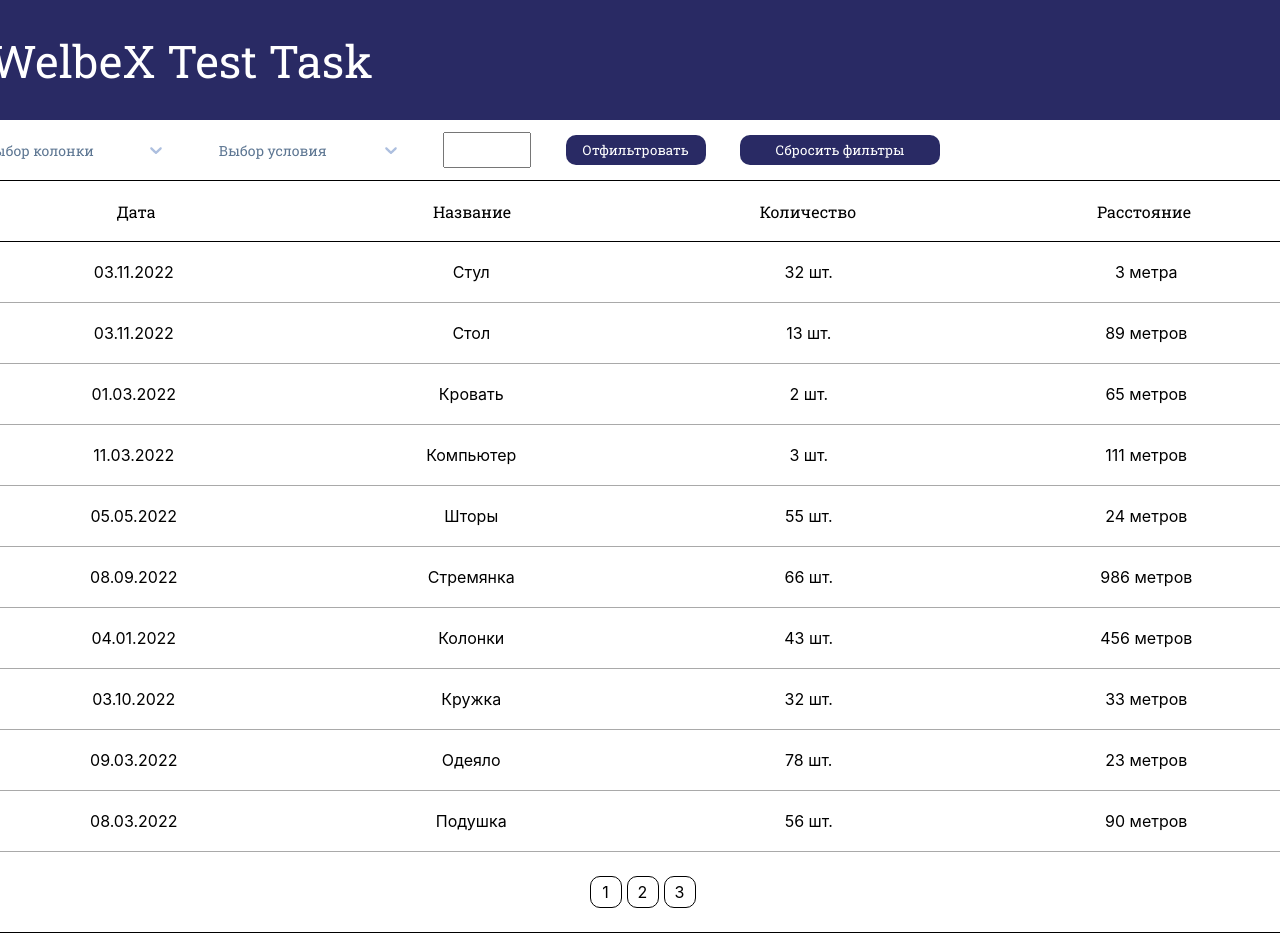
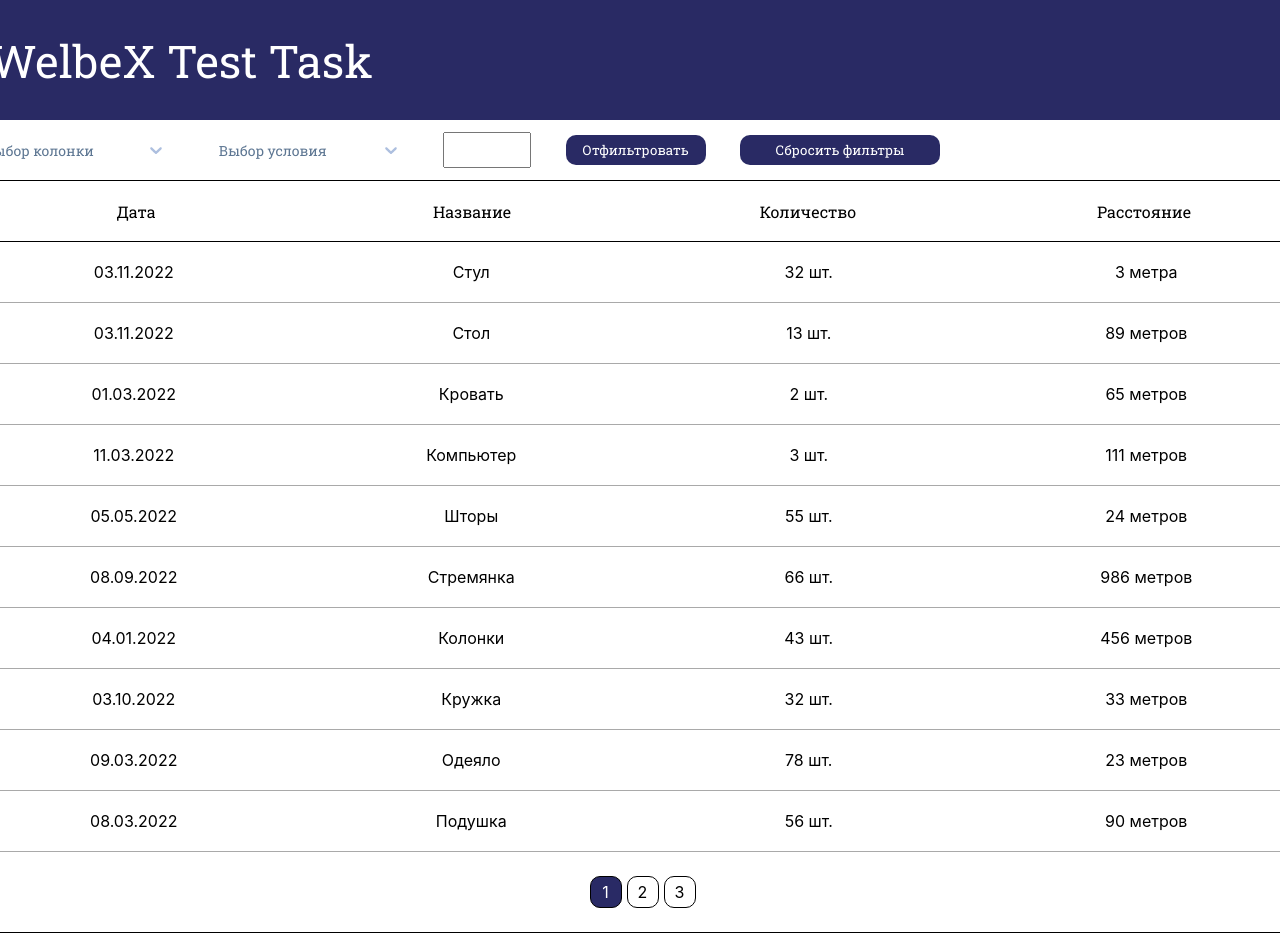
Before and after one commit to Monchusay/WelbeX-test-task, a React (Create React App) app: page / in a window 1280 px wide. Shown: the top 933 px of the page. Built offline with nearby package versions, Linux system fonts and the light colour scheme.

Commit message:
Completed

```diff
--- a/src/Components/GoodsList/GoodsList.js
+++ b/src/Components/GoodsList/GoodsList.js
@@ -33,6 +33,7 @@ const GoodsList = (props) => {
         goodsPerPage={goodsPerPage}
         totalGoods={props.goods.length}
         paginate={paginate}
+        currentPage={currentPage}
       />
     </div>
   );
--- a/src/Components/GoodsList/Pagination/Pagination.js
+++ b/src/Components/GoodsList/Pagination/Pagination.js
@@ -1,16 +1,21 @@
-import React from 'react';
-import style from "./Pagination.module.css"
+import React from "react";
+import style from "./Pagination.module.css";
 
-const Pagination = ({goodsPerPage, totalGoods, paginate}) => {
-
+const Pagination = ({ goodsPerPage, totalGoods, paginate, currentPage }) => {
   const pageNumbers = [];
-    for (let i=1 ; i <= Math.ceil(totalGoods / goodsPerPage); i++) {
-        pageNumbers.push(i)
+  for (let i = 1; i <= Math.ceil(totalGoods / goodsPerPage); i++) {
+    pageNumbers.push(i);
   }
   return (
     <div className={style.Pagination}>
       {pageNumbers.map((number) => (
-                <span onClick={()=> paginate(number)} key={number} className={style.PageNumber}>
+        <span
+          onClick={() => paginate(number)}
+          key={number}
+          className={
+            number === currentPage ? style.ActivePageNumber : style.PageNumber
+          }
+        >
           {number}
         </span>
       ))}
--- a/src/Components/GoodsList/Pagination/Pagination.module.css
+++ b/src/Components/GoodsList/Pagination/Pagination.module.css
@@ -17,6 +17,20 @@
     border-radius: 10px;
     transition: 0.3s;
 }
+.ActivePageNumber {
+    width: 30px;
+    height: 30px;
+    margin-left: 5px;
+    display: flex;
+    align-items: center;
+    justify-content: center;
+    cursor: pointer;
+    border: 1px solid black;
+    border-radius: 10px;
+    transition: 0.3s;
+    background-color: rgba(18, 19, 84, 0.9);
+    color: white;
+}
 
 .PageNumber:hover {
     background-color: rgba(18, 19, 84, 0.9);
```
Lines whose indentation alone changed are shown as unchanged.
